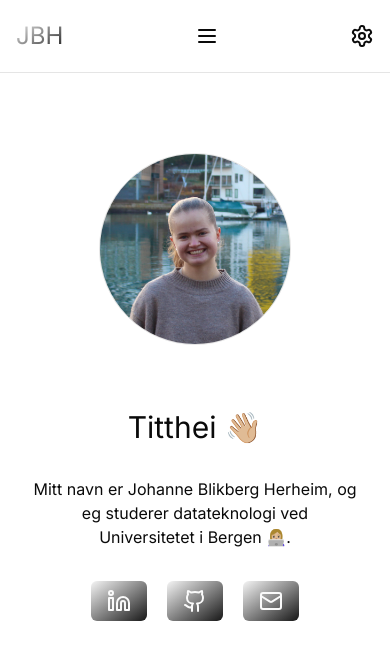
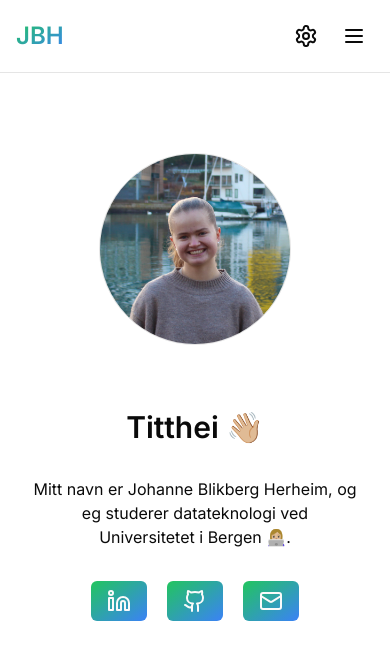
Before and after one commit to johanneherheim/personal-website, a Next.js app: page / in a window 390 px wide. Shown: the top 660 px of the page. Built offline with nearby package versions, Linux system fonts and the light colour scheme.

Commit message:
Add fun colors

```diff
--- a/app/globals.css
+++ b/app/globals.css
@@ -67,9 +67,9 @@
     @apply bg-background text-foreground;
   }
   h1 {
-    @apply text-3xl;
+    @apply text-3xl font-semibold;
   }
   h2 {
-    @apply text-2xl;
+    @apply text-2xl font-semibold;
   }
 }
--- a/components/header.tsx
+++ b/components/header.tsx
@@ -14,18 +14,13 @@ export default function Header() {
   return (
     <div className="flex justify-between p-4 border-b items-center relative">
       <a href="/">
-        <h2 className="uppercase bg-clip-text text-transparent bg-gradient-to-tl from-primary to-secondary hidden sm:block">
+        <h2 className="uppercase bg-clip-text text-transparent bg-gradient-to-tl from-blue-500 to-green-500 hidden sm:block">
           Johanne Blikberg Herheim
         </h2>
-        <h2 className="bg-clip-text text-transparent bg-gradient-to-tl from-primary to-secondary block sm:hidden">
+        <h2 className="bg-clip-text text-transparent bg-gradient-to-tl from-blue-500 to-green-500 block sm:hidden">
           JBH
         </h2>
       </a>
-      <div className="md:hidden">
-        <Button onClick={toggleMenu} size="icon" variant="ghost">
-          <MenuIcon />
-        </Button>
-      </div>
       <div className="flex gap-5">
         <div className="hidden md:flex space-x-5">
           {routes.map((route) => (
@@ -37,10 +32,15 @@ export default function Header() {
               {route.no}
             </a>
           ))}
+          <SettingsMenu />
         </div>
+      </div>
+      <div className="space-x-4 md:hidden">
         <SettingsMenu />
+        <Button onClick={toggleMenu} size="icon" variant="ghost">
+          <MenuIcon />
+        </Button>
       </div>
-
       {isOpen && (
         <div className="absolute top-0 left-0 w-full h-screen bg-white z-10 flex flex-col p-4 pl-10 space-y-6 md:hidden">
           <Button
--- a/components/socials.tsx
+++ b/components/socials.tsx
@@ -26,7 +26,7 @@ export default function SocialLinks() {
       {links.map((link) => (
         <div key={link.name} className="flex">
           <Link key={link.name} href={link.href} target="_blank">
-            <Button className="bg-gradient-to-tl from-primary to-secondary">
+            <Button className="bg-gradient-to-tl from-blue-500 to-green-500">
               <span className="hidden sm:block mr-3">{link.name}</span>
               <span>{link.icon}</span>
             </Button>
```
